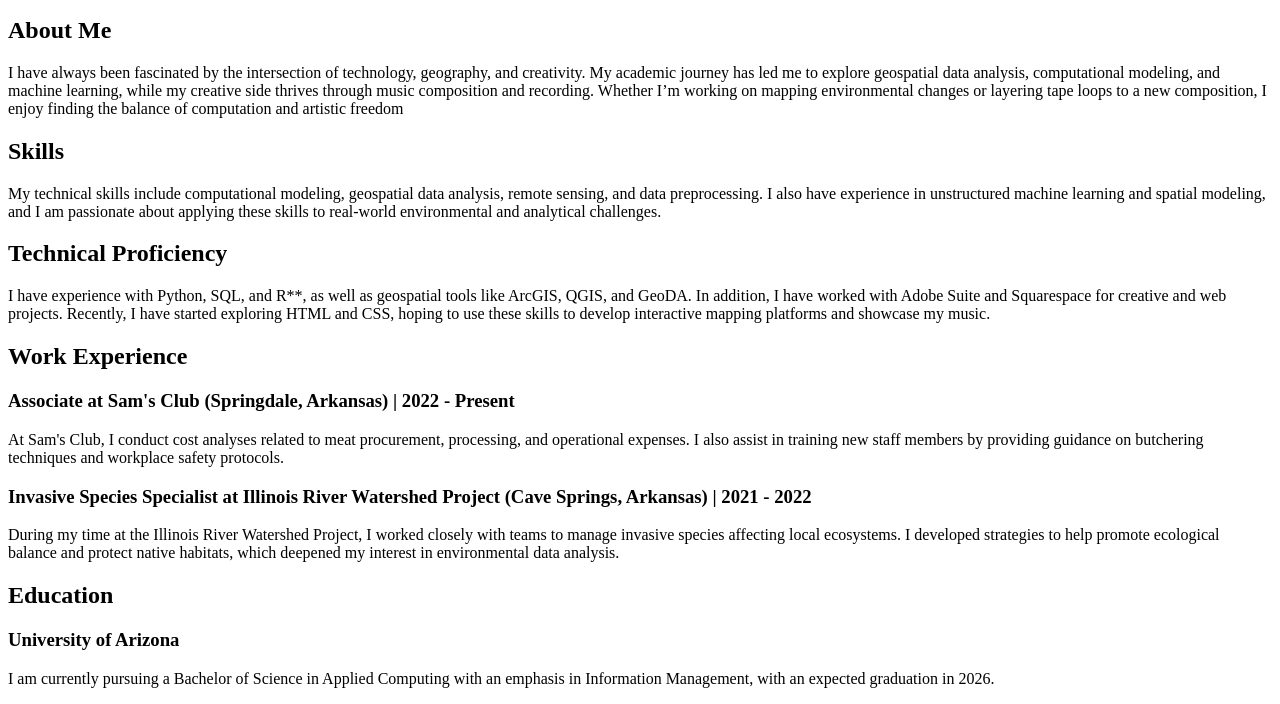
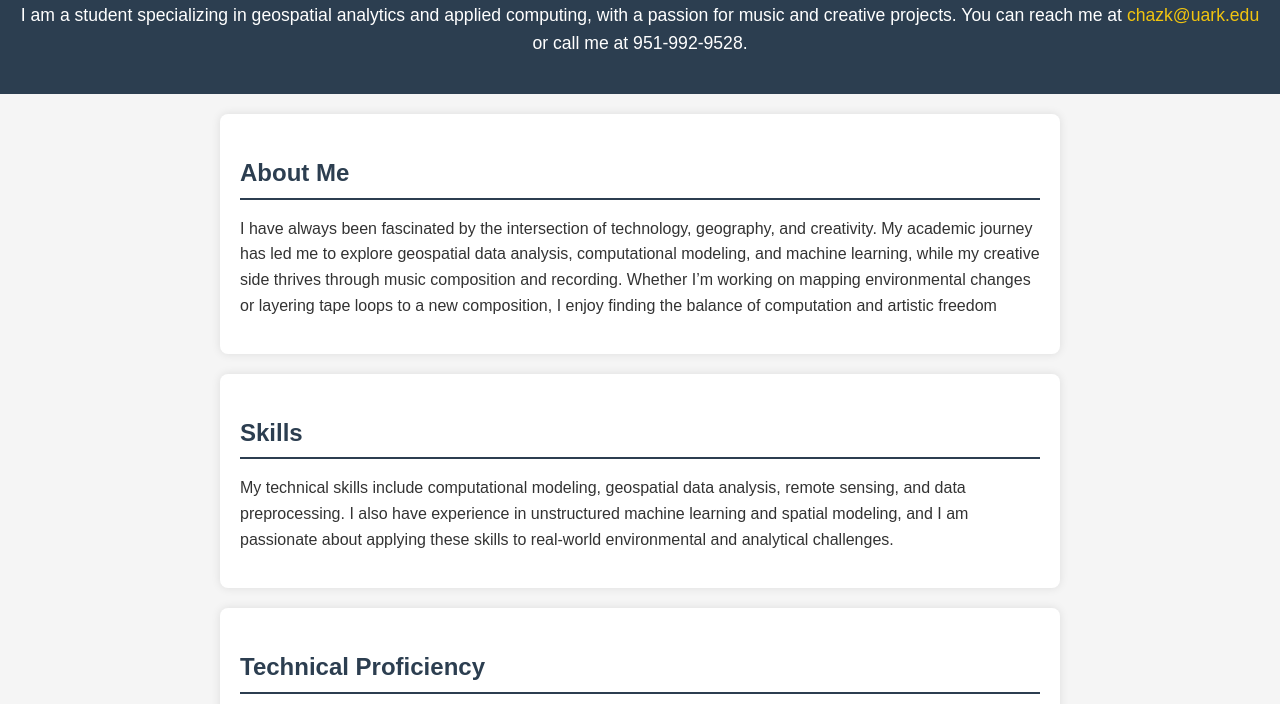
Before and after one commit to chazknapp/resume, a plain HTML site: page index.html in a window 1280 px wide. Shown: the part 101-805 px from the top of the page. Drawn offline with Linux system fonts and the light colour scheme.

Commit message:
Update index.html

```diff
--- a/index.html
+++ b/index.html
@@ -2,7 +2,7 @@
 <html lang="en">
 <head>
     <meta charset="UTF-8">
-    <link rel="stylesheet" type="text/css" href="style.css">
+    <link rel="stylesheet" type="text/css" href="index.css">
 </head>
 <body>
     <header>
```
